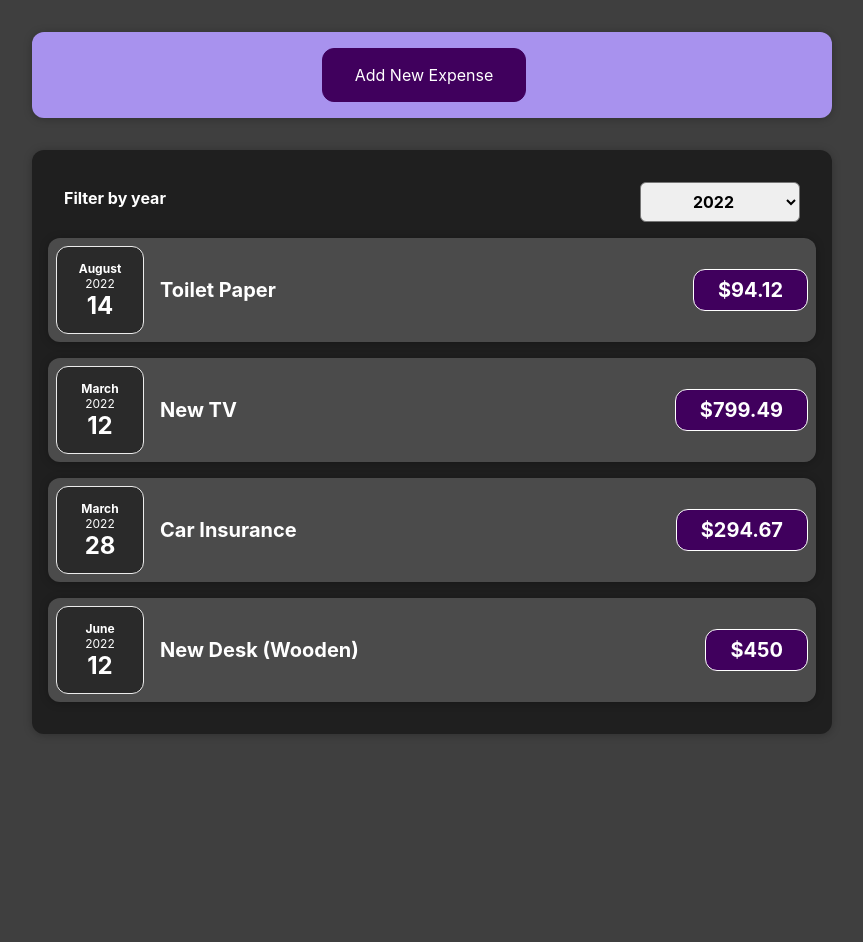
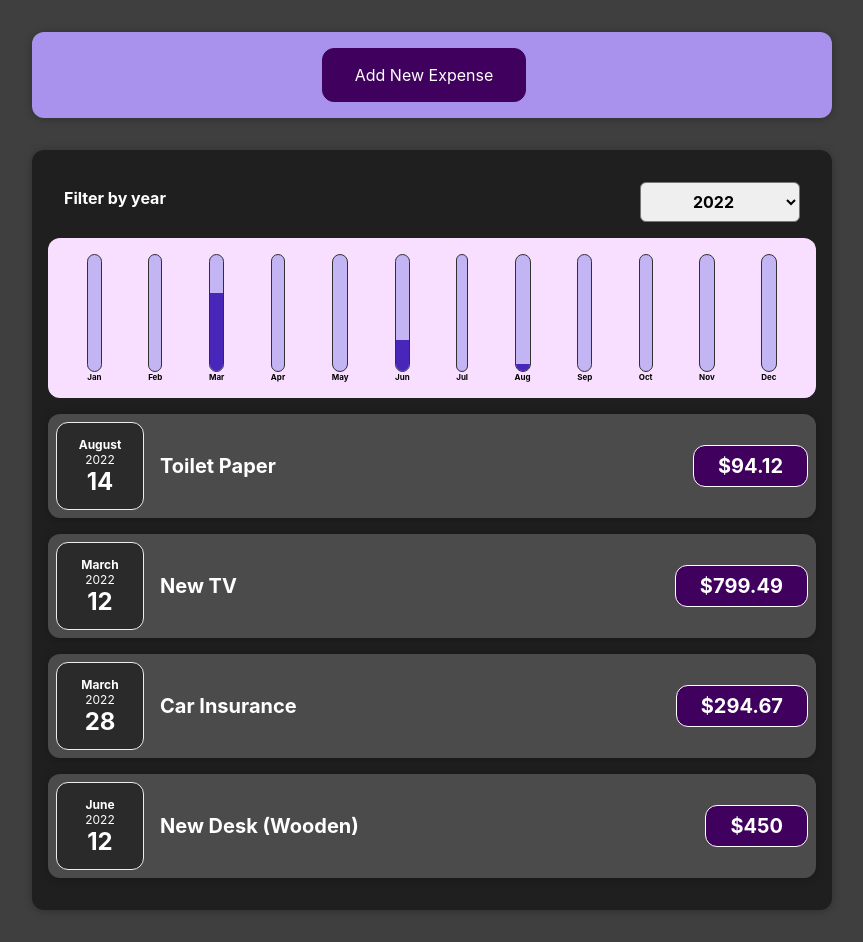
Before and after one commit to errollin/react-basic-practice, a React (Create React App) app: page / in a window 1280 px wide. Shown: the whole page, without its empty margins (208-1071 px from the left). Before the commit the page ends 800 px from the top, so only its background shows below. Built offline with nearby package versions, Linux system fonts and the light colour scheme.

Commit message:
Add the ChartBar, Chart and ExpensesChart components

```diff
--- /dev/null
+++ b/src/components/Chart/Chart.css
@@ -0,0 +1,9 @@
+.chart {
+  padding: 1rem;
+  border-radius: 12px;
+  background-color: #f8dfff;
+  text-align: center;
+  display: flex;
+  justify-content: space-around;
+  height: 10rem;
+}
--- /dev/null
+++ b/src/components/Chart/Chart.js
@@ -0,0 +1,37 @@
+import React from 'react';
+
+import ChartBar from './ChartBar';
+
+import './Chart.css';
+
+const Chart = (props) => {
+  const dataPointValues = props.dataPoints.map((dataPoint) => {
+    return dataPoint.value;
+  });
+
+  // const totalMaximum = Math.max(...dataPointValues);
+
+  const totalMaximum = dataPointValues.reduce(
+    (previousValue, currentValue, currentIndex, array) => {
+      return previousValue + currentValue;
+    },
+    0
+  );
+
+  return (
+    <div className='chart'>
+      {props.dataPoints.map((dataPoint) => {
+        return (
+          <ChartBar
+            key={dataPoint.label}
+            value={dataPoint.value}
+            maxValue={totalMaximum}
+            label={dataPoint.label}
+          />
+        );
+      })}
+    </div>
+  );
+};
+
+export default Chart;
--- /dev/null
+++ b/src/components/Chart/ChartBar.css
@@ -0,0 +1,30 @@
+.chart-bar {
+  height: 100%;
+  display: flex;
+  flex-direction: column;
+  align-items: center;
+}
+
+.chart-bar__inner {
+  height: 100%;
+  width: 100%;
+  border: 1px solid #313131;
+  border-radius: 12px;
+  background-color: #c3b4f3;
+  overflow: hidden;
+  display: flex;
+  flex-direction: column;
+  justify-content: flex-end;
+}
+
+.chart-bar__fill {
+  background-color: #4826b9;
+  width: 100%;
+  transition: all 0.3s ease-out;
+}
+
+.chart-bar__label {
+  font-weight: bold;
+  font-size: 0.5rem;
+  text-align: center;
+}
--- /dev/null
+++ b/src/components/Chart/ChartBar.js
@@ -0,0 +1,25 @@
+import React from 'react';
+
+import './ChartBar.css';
+
+const ChartBar = (props) => {
+  let barFillHeight = '0%';
+
+  if (props.maxValue > 0) {
+    barFillHeight = `${Math.round((props.value / props.maxValue) * 100)}%`;
+  }
+
+  return (
+    <div className='chart-bar'>
+      <div className='chart-bar__inner'>
+        <div
+          className='chart-bar__fill'
+          style={{ height: barFillHeight }}
+        ></div>
+      </div>
+      <div className='chart-bar__label'>{props.label}</div>
+    </div>
+  );
+};
+
+export default ChartBar;
--- a/src/components/Expenses/Expenses.js
+++ b/src/components/Expenses/Expenses.js
@@ -2,6 +2,7 @@
 import Card from '../UI/Card';
 
 import './Expenses.css';
+import ExpensesChart from './ExpensesChart';
 import ExpensesFilter from './ExpensesFilter';
 import ExpensesList from './ExpensesList';
 
@@ -21,6 +22,7 @@
         selected={filteredYear}
         onChangeFilter={filterChangeHandler}
       />
+      <ExpensesChart expenses={filteredExpenses} />
       <ExpensesList items={filteredExpenses} />
     </Card>
   );
--- /dev/null
+++ b/src/components/Expenses/ExpensesChart.js
@@ -0,0 +1,29 @@
+import React from 'react';
+import Chart from '../Chart/Chart';
+
+const ExpensesChart = (props) => {
+  const chartDataPoints = [
+    { label: 'Jan', value: 0 },
+    { label: 'Feb', value: 0 },
+    { label: 'Mar', value: 0 },
+    { label: 'Apr', value: 0 },
+    { label: 'May', value: 0 },
+    { label: 'Jun', value: 0 },
+    { label: 'Jul', value: 0 },
+    { label: 'Aug', value: 0 },
+    { label: 'Sep', value: 0 },
+    { label: 'Oct', value: 0 },
+    { label: 'Nov', value: 0 },
+    { label: 'Dec', value: 0 },
+  ];
+
+  for (const expense of props.expenses) {
+    // starting at 0 => January
+    const expenseMonth = expense.date.getMonth();
+    chartDataPoints[expenseMonth].value += expense.amount;
+  }
+
+  return <Chart dataPoints={chartDataPoints} />;
+};
+
+export default ExpensesChart;
--- a/src/components/NewExpense/ExpenseForm.js
+++ b/src/components/NewExpense/ExpenseForm.js
@@ -39,7 +39,7 @@
 
     const expenseData = {
       title: enteredTitle,
-      amount: enteredAmount,
+      amount: +enteredAmount,
       date: new Date(enteredDate),
     };
 
```
